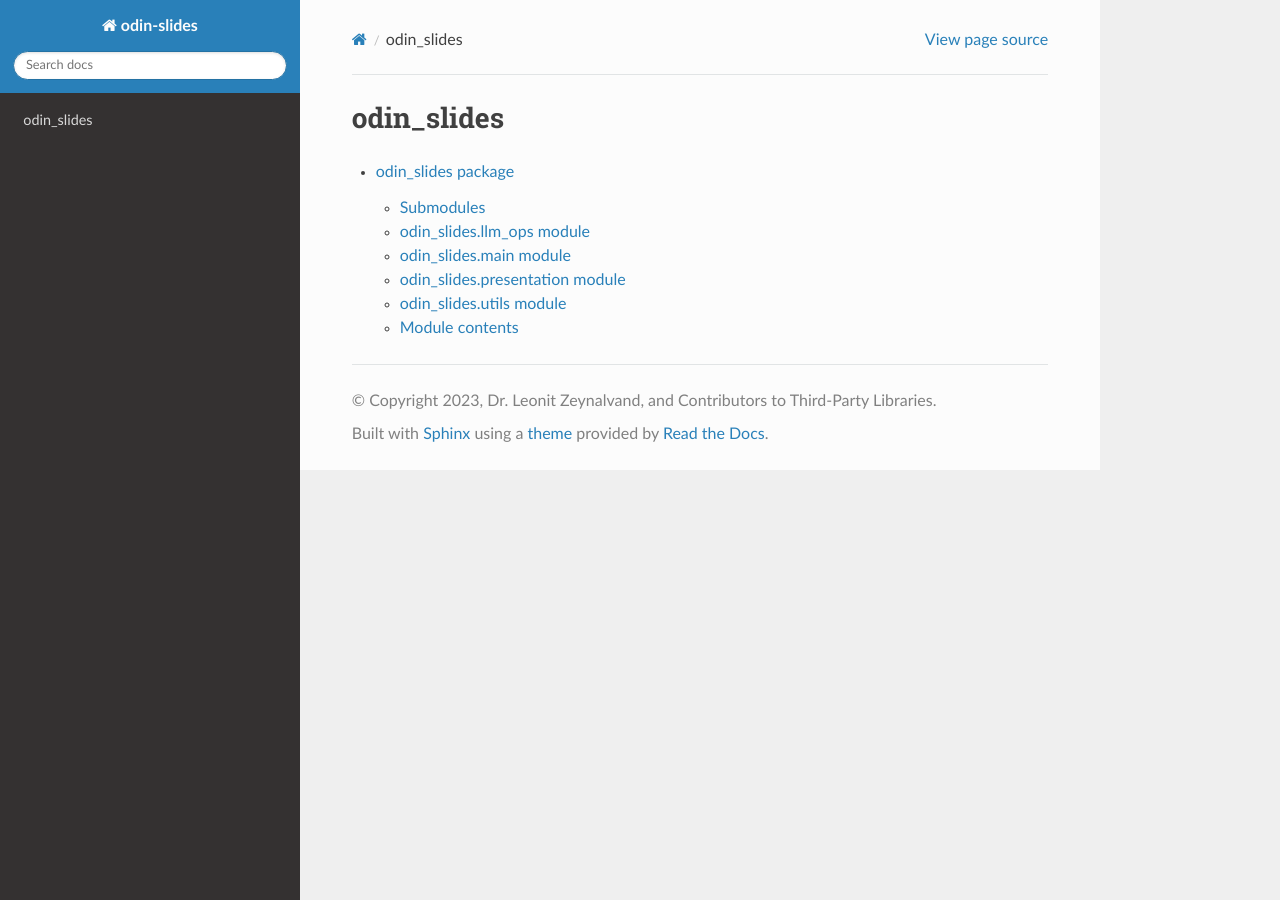
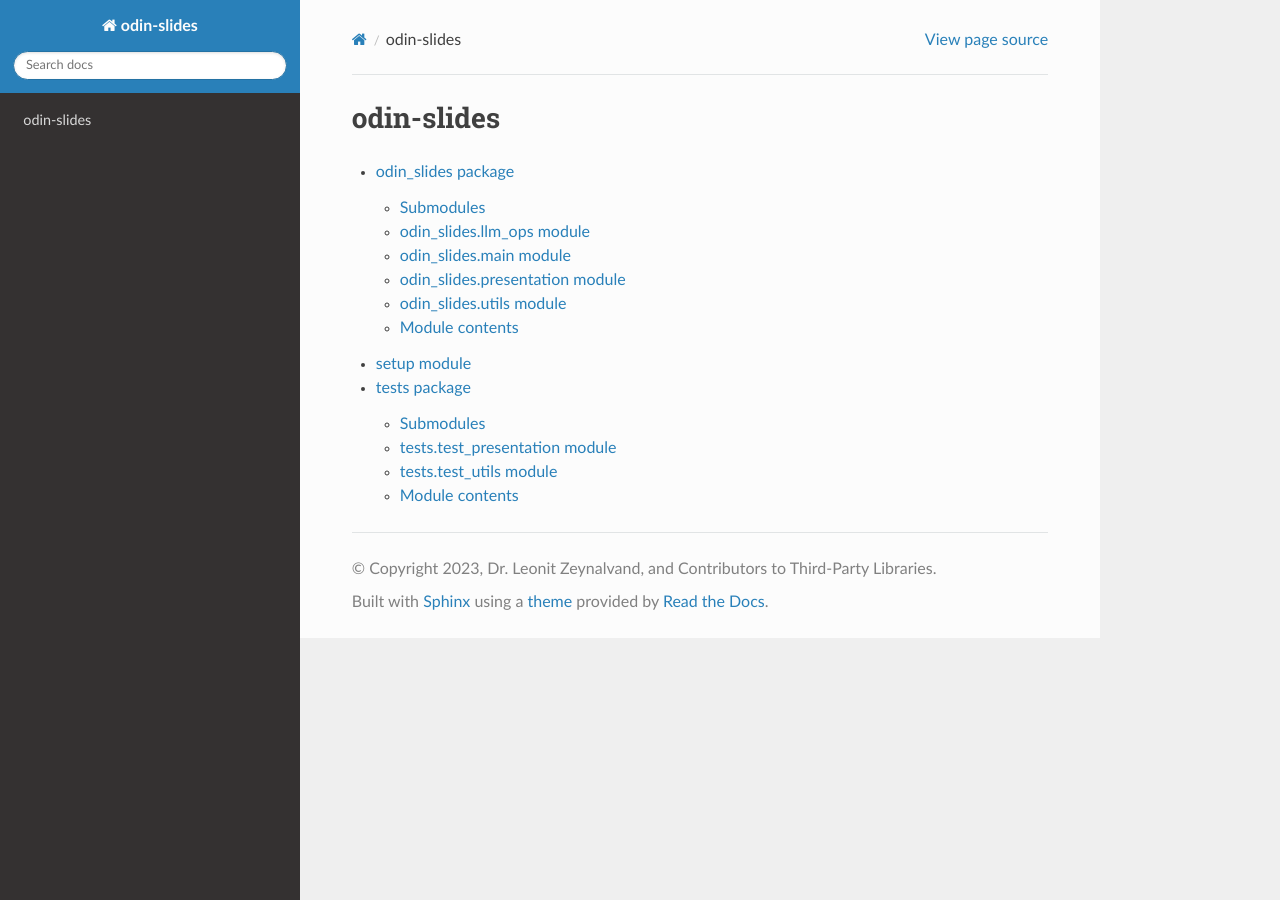
Before and after one commit to leonid20000/odin-slides, a Sphinx documentation site: the page built from docs/source/modules.rst, in a window 1280 px wide. Built offline with Sphinx 7.4.7 and the Read the Docs theme 2.0.0, drawn with Linux system fonts in a browser that asks for light colours.

Commit message:
updated docs

```diff
--- a/docs/source/conf.py
+++ b/docs/source/conf.py
@@ -12,8 +12,7 @@
 #
 import os
 import sys
-sys.path.insert(0, os.path.abspath('../../odin-slides'))
-
+sys.path.insert(0, os.path.abspath('../..'))
 
 
 # -- Project information -----------------------------------------------------
--- a/docs/source/modules.rst
+++ b/docs/source/modules.rst
@@ -1,7 +1,9 @@
-odin_slides
+odin-slides
 ===========
 
 .. toctree::
    :maxdepth: 4
 
    odin_slides
+   setup
+   tests
```
Also changed, not shown: docs/source/setup.rst (added, +7 -0 lines), 12 other files.
